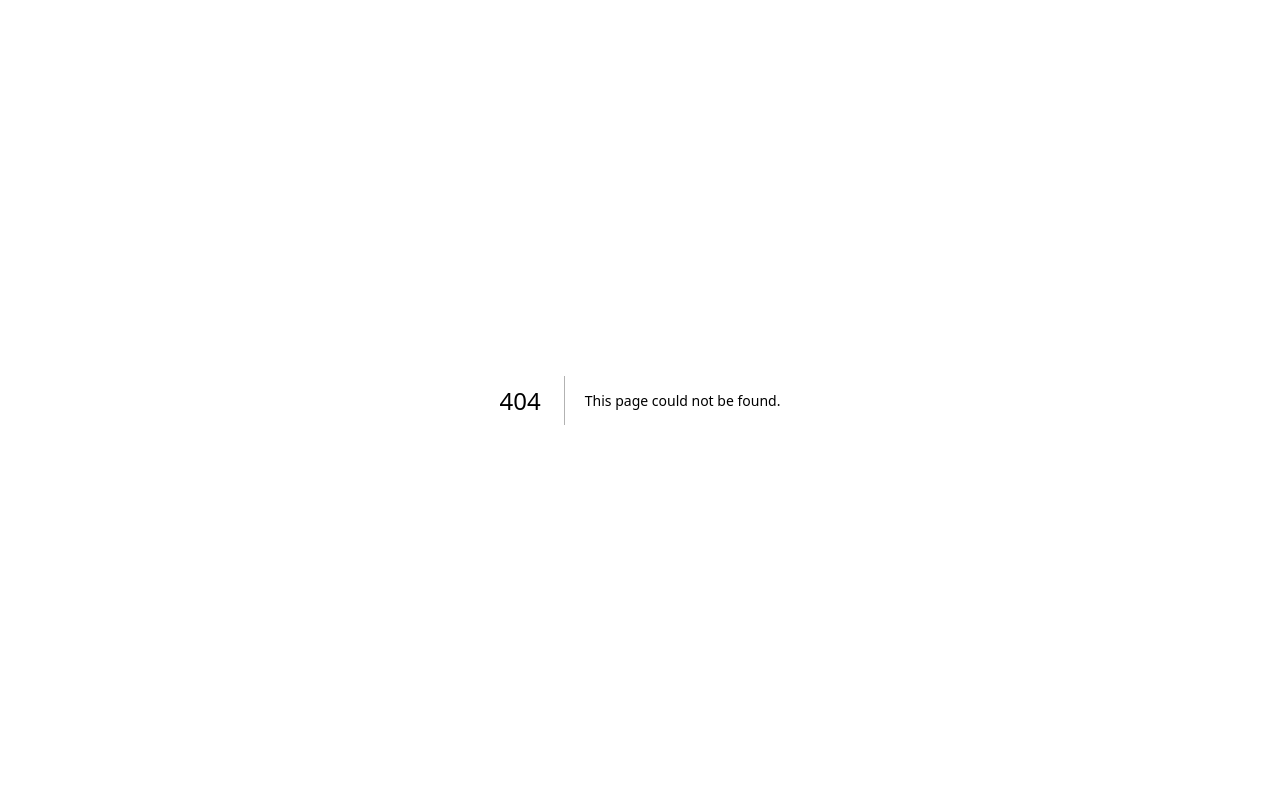
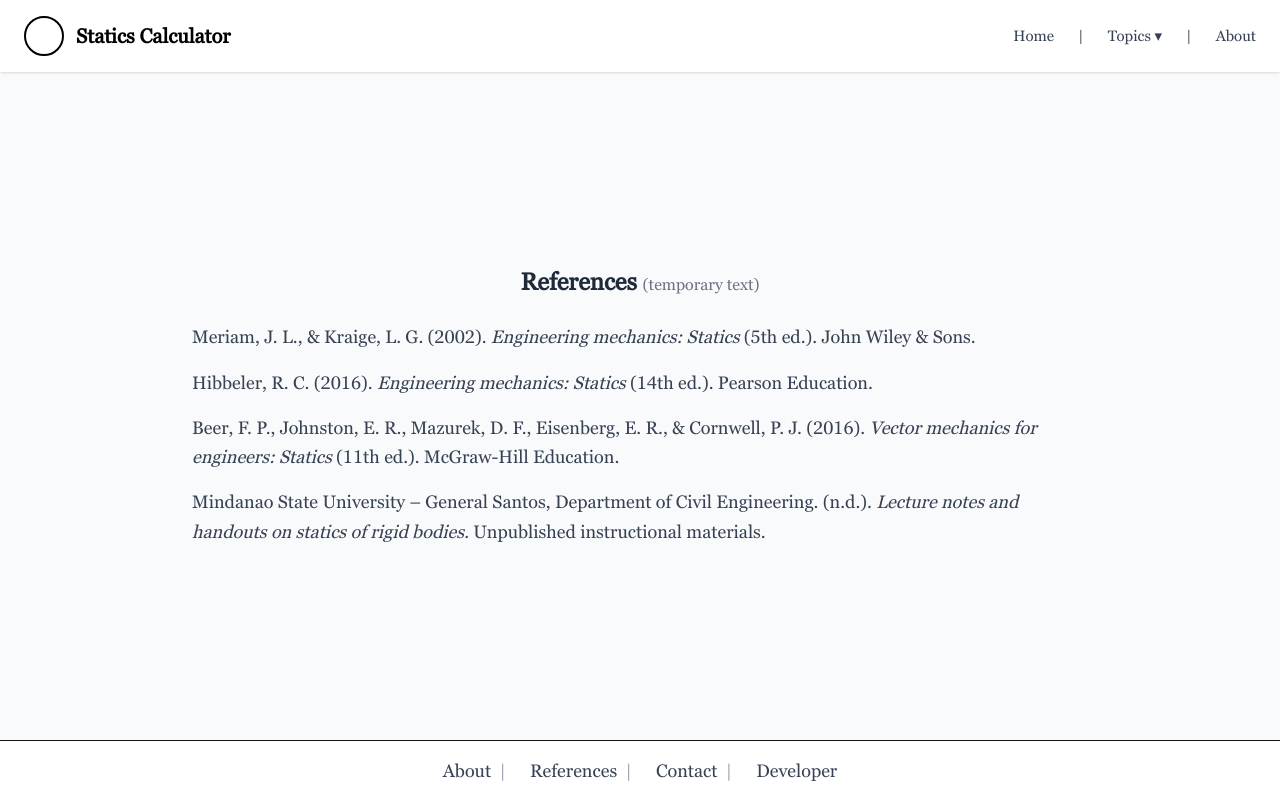
Before and after one commit to himikoo14/Thesis, a Next.js app: page /References in a window 1280 px wide. Before the commit this address had no page. Built offline with nearby package versions, Linux system fonts and the light colour scheme.

Commit message:
snap scroll info

```diff
--- /dev/null
+++ b/app/Contacts/page.tsx
@@ -0,0 +1,60 @@
+import Header from "<Ian>/components/Header";
+import Footer from "<Ian>/components/Footer";
+
+export default function ContactPage() {
+  return (
+    <div className="min-h-screen flex flex-col bg-gray-50">
+      {/* Header */}
+      <Header />
+
+      {/* Main Content */}
+      <main className="flex flex-1 items-center justify-center px-6 py-12">
+        <div className="max-w-3xl text-center">
+          <h1 className="text-2xl font-semibold text-gray-800 mb-4">
+            Contact
+          </h1>
+          <p className="text-[18px] text-gray-700 mb-8">
+            For feedback or inquiries, please reach out through the following:
+          </p>
+
+          <div className="space-y-8 text-left">
+            {/* First Contact */}
+            <div>
+              <h2 className="font-semibold text-[18px] text-gray-800">
+                Ian Carl P. Cona
+              </h2>
+              <p className="text-[18px] text-gray-700">
+                Email: iancarl.cona@msugensan.edu.ph
+              </p>
+              <p className="text-[18px] text-gray-700">
+                Mindanao State University – General Santos
+              </p>
+              <p className="text-[18px] text-gray-700">
+                Fatima, General Santos City, Philippines
+              </p>
+            </div>
+
+            {/* Second Contact */}
+            <div>
+              <h2 className="font-semibold text-[18px] text-gray-800">
+                Sophia Daphne C. Faelnar
+              </h2>
+              <p className="text-[18px] text-gray-700">
+                Email: sophiadaphne.faelnar@msugensan.edu.ph
+              </p>
+              <p className="text-[18px] text-gray-700">
+                Mindanao State University – General Santos
+              </p>
+              <p className="text-[18px] text-gray-700">
+                Fatima, General Santos City, Philippines
+              </p>
+            </div>
+          </div>
+        </div>
+      </main>
+
+      {/* Footer */}
+      <Footer />
+    </div>
+  );
+}
--- /dev/null
+++ b/app/References/page.tsx
@@ -0,0 +1,45 @@
+import Header from "<Ian>/components/Header";
+import Footer from "<Ian>/components/Footer";
+
+export default function ReferencesPage() {
+  return (
+    <div className="min-h-screen flex flex-col bg-gray-50">
+      {/* Header */}
+      <Header />
+
+      {/* Main Content */}
+      <main className="flex flex-1 items-center justify-center px-6 py-12">
+        <div className="max-w-4xl">
+          <h1 className="text-2xl font-semibold text-gray-800 mb-6 text-center">
+            References{" "}
+            <span className="text-gray-500 text-[16px] font-normal">
+              (temporary text)
+            </span>
+          </h1>
+
+          <ul className="space-y-4 text-[18px] text-gray-700 leading-relaxed">
+            <li>
+              Meriam, J. L., & Kraige, L. G. (2002).{" "}
+              <em>Engineering mechanics: Statics</em> (5th ed.). John Wiley & Sons.
+            </li>
+            <li>
+              Hibbeler, R. C. (2016).{" "}
+              <em>Engineering mechanics: Statics</em> (14th ed.). Pearson Education.
+            </li>
+            <li>
+              Beer, F. P., Johnston, E. R., Mazurek, D. F., Eisenberg, E. R., & Cornwell, P. J. (2016).{" "}
+              <em>Vector mechanics for engineers: Statics</em> (11th ed.). McGraw-Hill Education.
+            </li>
+            <li>
+              Mindanao State University – General Santos, Department of Civil Engineering. (n.d.).{" "}
+              <em>Lecture notes and handouts on statics of rigid bodies.</em> Unpublished instructional materials.
+            </li>
+          </ul>
+        </div>
+      </main>
+
+      {/* Footer */}
+      <Footer />
+    </div>
+  );
+}
--- a/app/about/page.tsx
+++ b/app/about/page.tsx
@@ -1,5 +1,36 @@
-import { redirect } from "next/navigation";
+import Header from "<Ian>/components/Header";
+import Footer from "<Ian>/components/Footer";
 
 export default function AboutPage() {
-  redirect("/");
+  return (
+    <div className="min-h-screen flex flex-col bg-gray-50">
+      {/* Header */}
+      <Header />
+
+      {/* Main Content */}
+      <main className="flex flex-1 items-center justify-center px-6 py-12">
+        <div className="max-w-3xl text-center">
+          <h1 className="text-2xl font-semibold text-gray-800 mb-6">
+            About StatiCalc
+          </h1>
+          <p className="text-[18px] text-gray-700 leading-relaxed mb-6">
+            <span className="font-bold">StatiCalc</span> is an interactive
+            web-based learning tool created to support engineering students in
+            their study of Statics of Rigid Bodies. It combines essential
+            concepts with integrated calculators to help users practice
+            problem-solving more effectively.
+          </p>
+          <p className="text-[18px] text-gray-700 leading-relaxed">
+            Designed specifically for engineering students of MSU-Gensan,
+            StatiCalc serves as a supplementary academic tool that enhances
+            classroom learning, encourages independent study, and fosters a
+            deeper understanding of statics principles.
+          </p>
+        </div>
+      </main>
+
+      {/* Footer */}
+      <Footer />
+    </div>
+  );
 }
--- /dev/null
+++ b/app/info/page.tsx
@@ -0,0 +1,42 @@
+import Header from "<Ian>/components/Header";
+import Footer from "<Ian>/components/Footer";
+
+export default function InfoPage() {
+  return (
+    <main className="h-screen overflow-y-scroll snap-y snap-mandatory bg-gray-50">
+      <Header />
+
+      {/* About Section */}
+      <section className="h-screen flex items-center justify-center snap-start px-6 py-12">
+        <div className="max-w-3xl text-center">
+          <h1 className="text-2xl font-semibold text-gray-800 mb-6">About StatiCalcs</h1>
+          <p className="text-[18px] text-gray-700 leading-relaxed mb-6">
+            <span className="font-bold">StatiCalc</span> is an interactive tool that helps
+            engineering students practice statics problem-solving more effectively.
+          </p>
+          <p className="text-[18px] text-gray-700 leading-relaxed">
+            Designed for MSU-Gensan students, it supplements classroom learning
+            and encourages deeper understanding of statics principles.
+          </p>
+        </div>
+      </section>
+
+      {/* References Section */}
+      <section className="h-screen flex items-center justify-center snap-start px-6 py-12">
+        <div className="max-w-4xl">
+          <h1 className="text-2xl font-semibold text-gray-800 mb-6 text-center">
+            References <span className="text-gray-500 text-[16px] font-normal">(temporary text)</span>
+          </h1>
+          <ul className="space-y-4 text-[18px] text-gray-700 leading-relaxed">
+            <li>Meriam, J. L., & Kraige, L. G. (2002). <em>Engineering mechanics: Statics</em> (5th ed.).</li>
+            <li>Hibbeler, R. C. (2016). <em>Engineering mechanics: Statics</em> (14th ed.).</li>
+            <li>Beer, F. P., et al. (2016). <em>Vector mechanics for engineers: Statics</em> (11th ed.).</li>
+            <li>MSU-Gensan, Dept. of Civil Engineering. <em>Lecture notes on statics of rigid bodies.</em></li>
+          </ul>
+        </div>
+      </section>
+
+      <Footer />
+    </main>
+  );
+}
--- a/components/Footer.tsx
+++ b/components/Footer.tsx
@@ -11,9 +11,9 @@ interface FooterProps {
 export default function Footer({
   links = [
     { label: "About", href: "/about" },
-    { label: "References", href: "/references" },
-    { label: "Contact", href: "/contact" },
-    { label: "Developer", href: "/developer" },
+    { label: "References", href: "/References" },
+    { label: "Contact", href: "/Contacts" },
+    { label: "Developer", href: "/Developer" },
   ],
 }: FooterProps) {
   return (
```
Also changed, not shown: app/Developer/page.tsx (added).
